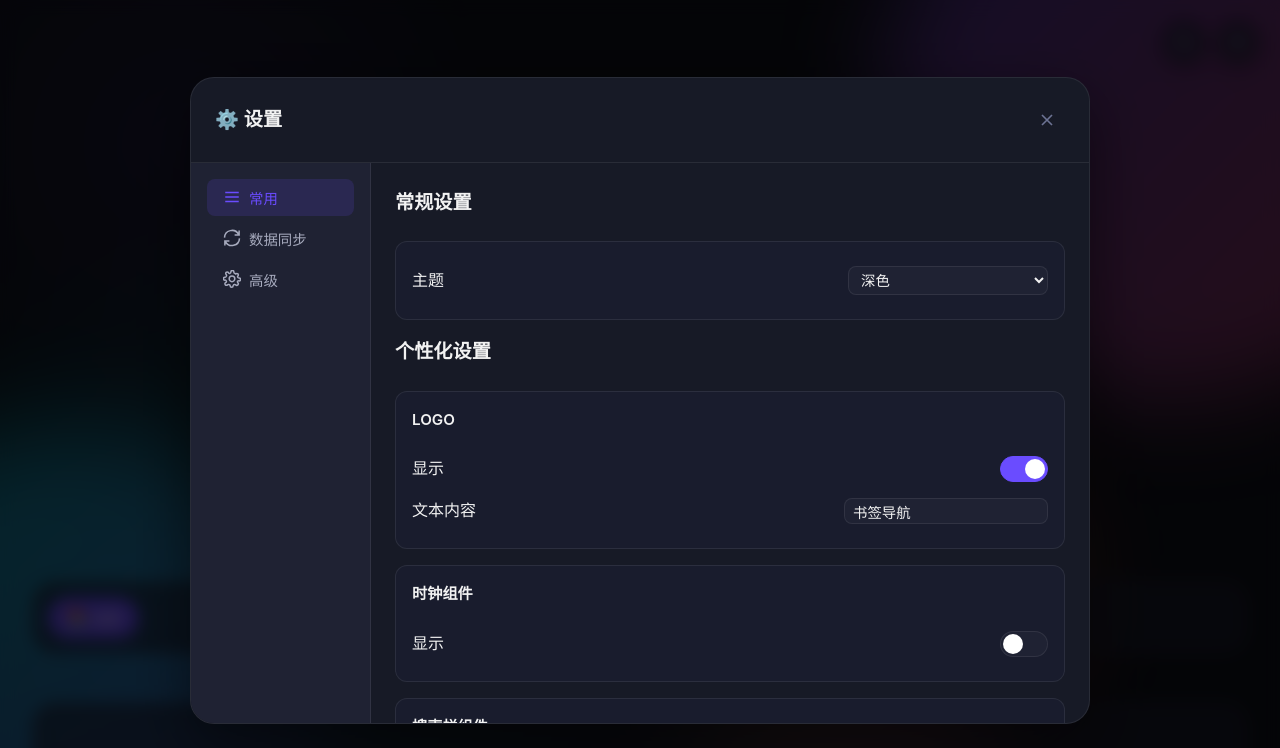
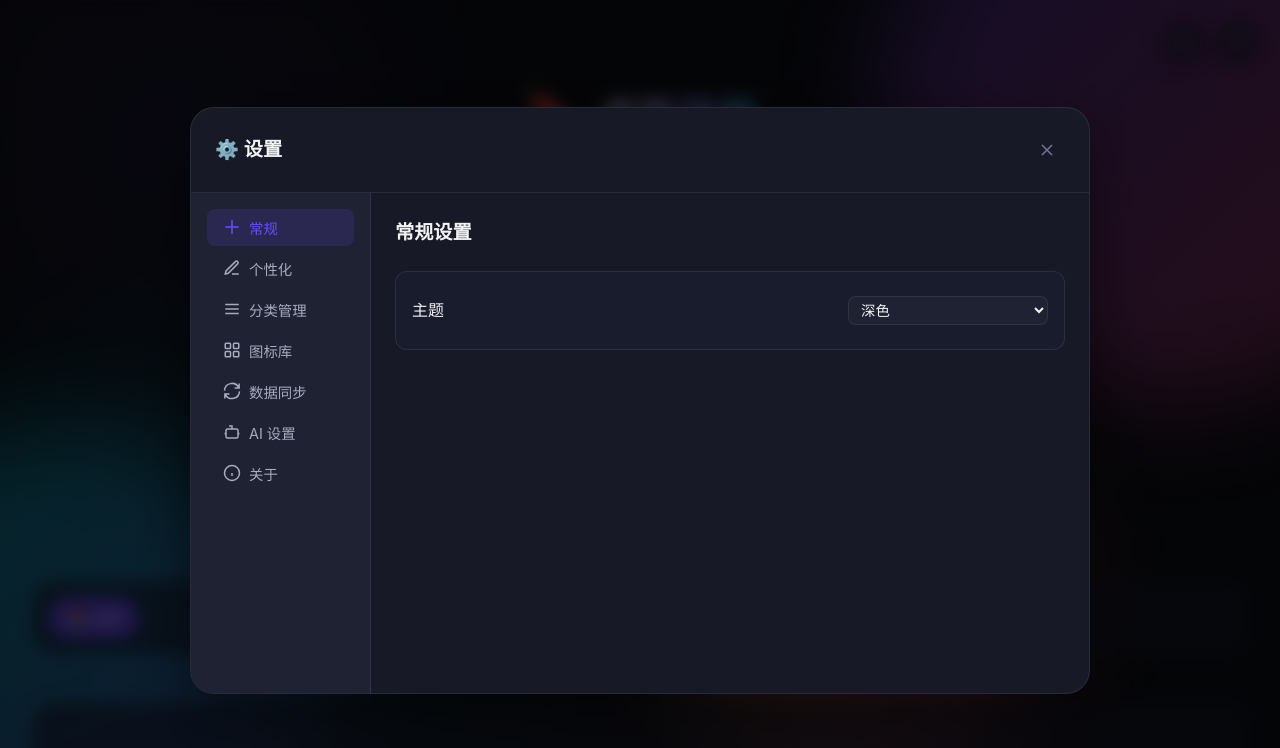
Before and after one commit to ZJ-zhangcn/bookmarks, a website built with Vite: page frontend/index.html in a window 1280 px wide. Both pictures are taken after a click on the button 1238 px from the left and 42 px from the top of the page. Shown: the top 748 px of the page. Built offline with nearby package versions, Linux system fonts and the light colour scheme; no server answers.

Commit message:
refactor settings page menus

```diff
--- a/frontend/index.html
+++ b/frontend/index.html
@@ -451,11 +451,33 @@
             <div class="settings-container">
                 <!-- 左侧标签栏 -->
                 <div class="settings-sidebar">
-                    <button class="settings-tab active" data-tab="common">
+                    <button class="settings-tab active" data-tab="general">
                         <svg viewBox="0 0 24 24" fill="none" stroke="currentColor" stroke-width="2">
-                            <path d="M3 12h18M3 6h18M3 18h18" />
+                            <path d="M12 3v18M3 12h18" />
                         </svg>
-                        <span>常用</span>
+                        <span>常规</span>
+                    </button>
+                    <button class="settings-tab" data-tab="personalization">
+                        <svg viewBox="0 0 24 24" fill="none" stroke="currentColor" stroke-width="2">
+                            <path d="M12 20h9" />
+                            <path d="M16.5 3.5a2.12 2.12 0 0 1 3 3L7 19l-4 1 1-4Z" />
+                        </svg>
+                        <span>个性化</span>
+                    </button>
+                    <button class="settings-tab" data-tab="categories">
+                        <svg viewBox="0 0 24 24" fill="none" stroke="currentColor" stroke-width="2">
+                            <path d="M3 6h18M3 12h18M3 18h18" />
+                        </svg>
+                        <span>分类管理</span>
+                    </button>
+                    <button class="settings-tab" data-tab="icons">
+                        <svg viewBox="0 0 24 24" fill="none" stroke="currentColor" stroke-width="2">
+                            <rect x="3" y="3" width="7" height="7" rx="1" />
+                            <rect x="14" y="3" width="7" height="7" rx="1" />
+                            <rect x="3" y="14" width="7" height="7" rx="1" />
+                            <rect x="14" y="14" width="7" height="7" rx="1" />
+                        </svg>
+                        <span>图标库</span>
                     </button>
                     <button class="settings-tab" data-tab="sync">
                         <svg viewBox="0 0 24 24" fill="none" stroke="currentColor" stroke-width="2">
@@ -463,19 +485,27 @@
                         </svg>
                         <span>数据同步</span>
                     </button>
-                    <button class="settings-tab" data-tab="advanced">
+                    <button class="settings-tab" data-tab="ai">
                         <svg viewBox="0 0 24 24" fill="none" stroke="currentColor" stroke-width="2">
-                            <path d="M12 15.5A3.5 3.5 0 1 0 12 8a3.5 3.5 0 0 0 0 7.5z" />
-                            <path d="M19.4 15a1.8 1.8 0 0 0 .36 1.98l.06.06a2 2 0 1 1-2.83 2.83l-.06-.06A1.8 1.8 0 0 0 15 19.4a1.8 1.8 0 0 0-1 .6 1.8 1.8 0 0 0-.5 1.27V21a2 2 0 1 1-4 0v-.09A1.8 1.8 0 0 0 8 19.4a1.8 1.8 0 0 0-1.98.36l-.06.06a2 2 0 1 1-2.83-2.83l.06-.06A1.8 1.8 0 0 0 4.6 15a1.8 1.8 0 0 0-.6-1 1.8 1.8 0 0 0-1.27-.5H2.6a2 2 0 1 1 0-4h.09A1.8 1.8 0 0 0 4.6 8a1.8 1.8 0 0 0-.36-1.98l-.06-.06a2 2 0 1 1 2.83-2.83l.06.06A1.8 1.8 0 0 0 9 4.6c.35-.14.69-.34 1-.6a1.8 1.8 0 0 0 .5-1.27V2.6a2 2 0 1 1 4 0v.09A1.8 1.8 0 0 0 16 4.6c.35.14.69.34 1 .6l.06-.06a2 2 0 1 1 2.83 2.83l-.06.06A1.8 1.8 0 0 0 19.4 9c.14.35.34.69.6 1a1.8 1.8 0 0 0 1.27.5h.13a2 2 0 1 1 0 4h-.09a1.8 1.8 0 0 0-1.91.5z" />
+                            <path d="M12 8V4H8" />
+                            <rect x="4" y="8" width="16" height="12" rx="2" />
+                            <path d="M2 14h2M20 14h2M9 13h.01M15 13h.01" />
                         </svg>
-                        <span>高级</span>
+                        <span>AI 设置</span>
+                    </button>
+                    <button class="settings-tab" data-tab="about">
+                        <svg viewBox="0 0 24 24" fill="none" stroke="currentColor" stroke-width="2">
+                            <circle cx="12" cy="12" r="10" />
+                            <path d="M12 16v-4M12 8h.01" />
+                        </svg>
+                        <span>关于</span>
                     </button>
                 </div>
 
                 <!-- 右侧内容区 -->
                 <div class="settings-content">
                     <!-- 常规设置 -->
-                    <div class="settings-panel active" data-panel="general" data-setting-group="common">
+                    <div class="settings-panel active" data-panel="general">
                         <h4 class="panel-title">常规设置</h4>
                         <div class="setting-card">
                             <div class="setting-row">
@@ -492,7 +522,7 @@
                     </div>
 
                     <!-- 个性化 -->
-                    <div class="settings-panel active" data-panel="personalization" data-setting-group="common">
+                    <div class="settings-panel" data-panel="personalization">
                         <h4 class="panel-title">个性化设置</h4>
                         <div class="setting-card">
                             <h5 class="card-subtitle">LOGO</h5>
@@ -576,7 +606,7 @@
                     </div>
 
                     <!-- 分类管理 -->
-                    <div class="settings-panel active" data-panel="categories" data-setting-group="common">
+                    <div class="settings-panel" data-panel="categories">
                         <h4 class="panel-title">分类管理</h4>
                         <div class="panel-actions">
                             <button class="btn btn-primary" id="addCategoryBtn">+ 添加分类</button>
@@ -585,7 +615,7 @@
                     </div>
 
                     <!-- 图标库 -->
-                    <div class="settings-panel" data-panel="icons" data-setting-group="advanced">
+                    <div class="settings-panel" data-panel="icons">
                         <h4 class="panel-title">图标库</h4>
                         <div class="info-box">
                             <svg viewBox="0 0 24 24" fill="none" stroke="currentColor" stroke-width="2">
@@ -646,7 +676,7 @@
                     </div>
 
                     <!-- 数据同步 -->
-                    <div class="settings-panel" data-panel="sync" data-setting-group="sync">
+                    <div class="settings-panel" data-panel="sync">
                         <h4 class="panel-title">数据同步</h4>
                         <div class="setting-card">
                             <h5 class="card-subtitle">📦 本地导入导出</h5>
@@ -711,10 +741,15 @@
                                 <button class="btn btn-secondary" id="webdavUploadBtn">上传</button>
                                 <button class="btn btn-primary" id="webdavDownloadBtn">下载</button>
                             </div>
-	                            <div class="webdav-status" id="webdavStatus"></div>
-	                        </div>
-	                        <div class="setting-card">
-	                            <h5 class="card-subtitle">🤖 AI 设置（自用）</h5>
+                            <div class="webdav-status" id="webdavStatus"></div>
+                        </div>
+                    </div>
+
+                    <!-- AI 设置 -->
+                    <div class="settings-panel" data-panel="ai">
+                        <h4 class="panel-title">AI 设置</h4>
+                        <div class="setting-card">
+                            <h5 class="card-subtitle">🤖 AI 设置（自用）</h5>
 	                            <div class="setting-row">
 	                                <div class="setting-info">
 	                                    <div class="setting-label">状态</div>
@@ -754,7 +789,7 @@
 	                    </div>
 
                     <!-- 关于 -->
-                    <div class="settings-panel" data-panel="about" data-setting-group="advanced">
+                    <div class="settings-panel" data-panel="about">
                         <h4 class="panel-title">关于</h4>
                         <div class="about-card">
                             <div class="about-logo">🔖</div>
--- a/frontend/modules/events.js
+++ b/frontend/modules/events.js
@@ -243,13 +243,13 @@ export function bindAllEvents() {
 
     DOM.settingsTabs.forEach(tab => {
         tab.addEventListener('click', () => {
-            const activeGroup = tab.dataset.tab;
+            const activePanel = tab.dataset.tab;
             DOM.settingsTabs.forEach(t => t.classList.remove('active'));
             DOM.settingsPanels.forEach(panel => {
-                panel.classList.toggle('active', panel.dataset.settingGroup === activeGroup);
+                panel.classList.toggle('active', panel.dataset.panel === activePanel);
             });
             tab.classList.add('active');
-            if (activeGroup === 'advanced') {
+            if (activePanel === 'icons') {
                 renderIconLibrary();
                 bindIconLibraryManageEvents();
             }
```
Also changed, not shown: tests/settings-groups.test.js (+30 -8 lines).
